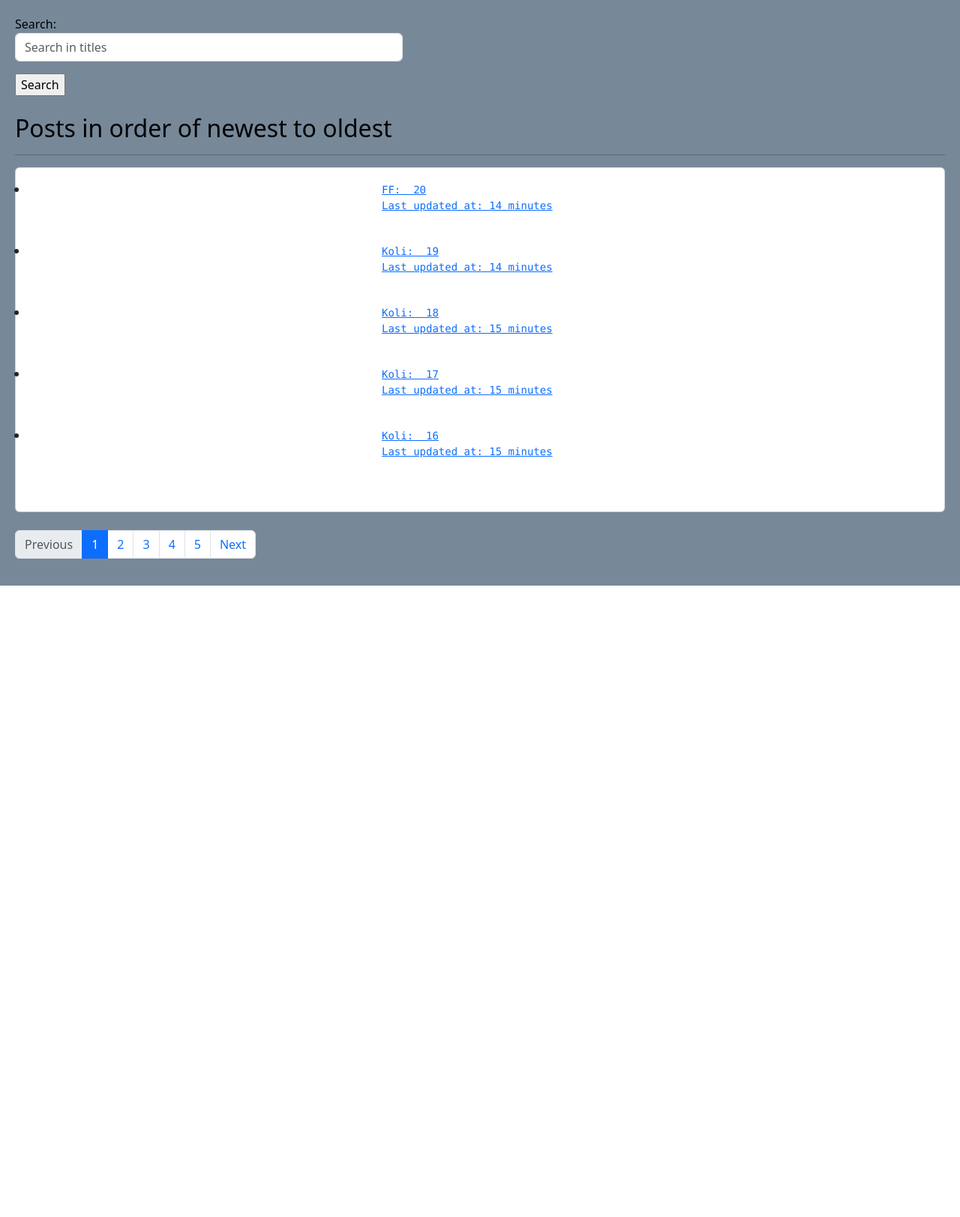
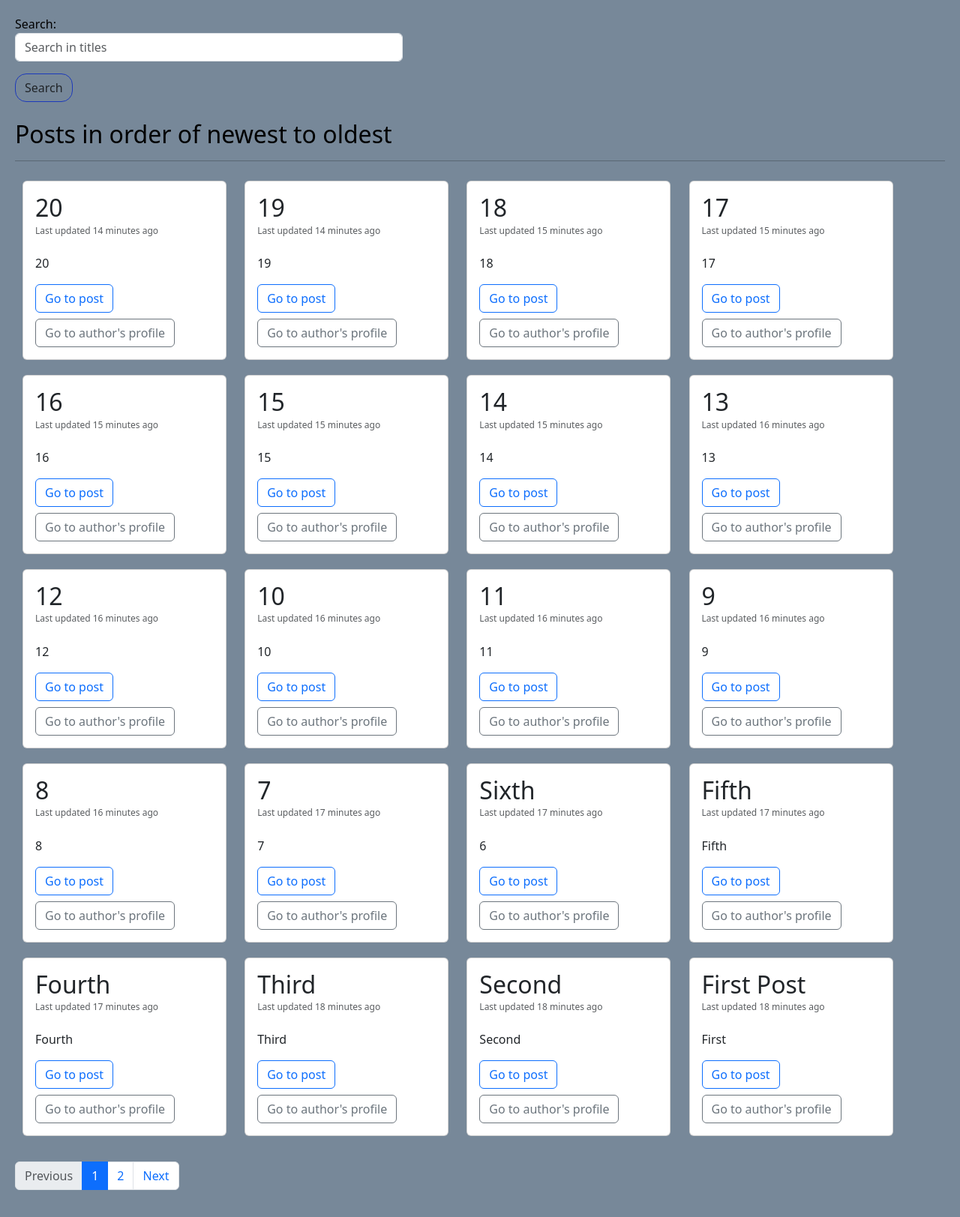
Before and after one commit to FrOZEn-FurY/Blog, a Django app: page / in a window 1280 px wide. Shown: the part 56-1679 px from the top of the page at 75% size. Before the commit the page ends 837 px from the top, so only its background shows below. Run offline with Django 4.2, Linux system fonts and the light colour scheme; data comes from the database, SQL or seed files in the repository; both versions use the stored data as it was after the commit; some libraries are stand-ins or nearby versions.

Commit message:
Modified the home page look

```diff
--- a/Blog/Home/Templates/Home/Home.html
+++ b/Blog/Home/Templates/Home/Home.html
@@ -2,34 +2,40 @@
 
 {% block Head %}
 	<title>Home</title>
+	<style>
+		input:hover {
+			transition: background-color 0.3s ease-in-out;
+		}
+		a:hover {
+			transition: background-color 0.3s ease-in-out;
+		}
+	</style>
 {% endblock %}
 
 {% block Body %}
 	<form action="" method="get" class="col-md-5">
 		{{ form.as_p }}
-		<input type="submit" value="Search" />
+		<input class="btn btn-outline-dark" style="border: 1px solid #1c39bb; border-radius: 15px;" type="submit" value="Search" />
 	</form>
 	<br/>
 	<h2>Posts in order of newest to oldest</h2>
 	<hr/>
-	<div class="card">
-		<ul class="card-body">
-			{% for post in posts %}
-				<li>
-					<a href="{{ post.get_absolute_url }}">
-						<pre>
-							{{ post.author }}:  {{ post.title|truncatewords:10 }}
-							Last updated at: {{ post.date_updated|timesince }}
-						</pre>
+		{% for post in posts %}
+			<div class="card" style="width: 17rem; display: inline-block; margin: 10px;" id="Post">
+				<div class="card-body">
+					<h2 class="card-title">{{ post.title|truncatechars:15 }}</h2>
+					<h4 class="card-subtitle mb-4 text-body-secondary" style="font-size: 12px;">Last updated {{ post.date_updated|timesince }} ago</h4>
+					<p class="card-text">{{ post.body|truncatechars:30|safe }}</p>
+					<a class="card-link btn btn-outline-primary mb-2" href="{{ post.get_absolute_url }}">Go to post</a><br/>
+					<a class="card-link btn btn-outline-secondary" href="{% url 'accounts:Profile' post.author.username %}">
+						Go to author's profile
 					</a>
-				</li>
-			{% empty %}
-				<h3>No posts submitted so far</h3>
-			{% endfor %}
-		</ul>
-	</div>
-	<br/>
-	<nav aria-label="...">
+				</div>
+			</div>
+		{% empty %}
+			<h3>No posts submitted so far</h3>
+		{% endfor %}
+	<nav class="mt-4" aria-label="...">
         <ul class="pagination">
             <li class="page-item {% if not posts.has_previous %} disabled {% endif %}">
                 <a class="page-link"
--- a/Blog/Home/forms.py
+++ b/Blog/Home/forms.py
@@ -9,5 +9,6 @@ class SearchForm(forms.Form):
                 'class': 'form-control',
                 'placeholder': 'Search in titles',
             }
-        )
+        ),
+        required=False
     )
--- a/Blog/Home/views.py
+++ b/Blog/Home/views.py
@@ -21,7 +21,7 @@ class HomeView(View):
             posts = PostModel.objects.filter(title__contains=search)
         else:
             posts = PostModel.objects.all()
-        posts_pages = Paginator(posts, 5)
+        posts_pages = Paginator(posts, 20)
         page_number = int(request.GET.get('page', 1))
         if page_number < 1 or page_number > posts_pages.num_pages:
             messages.warning(request, _("The requested page does not exists"), 'danger')
```
Also changed, not shown: Blog/db.sqlite3.
